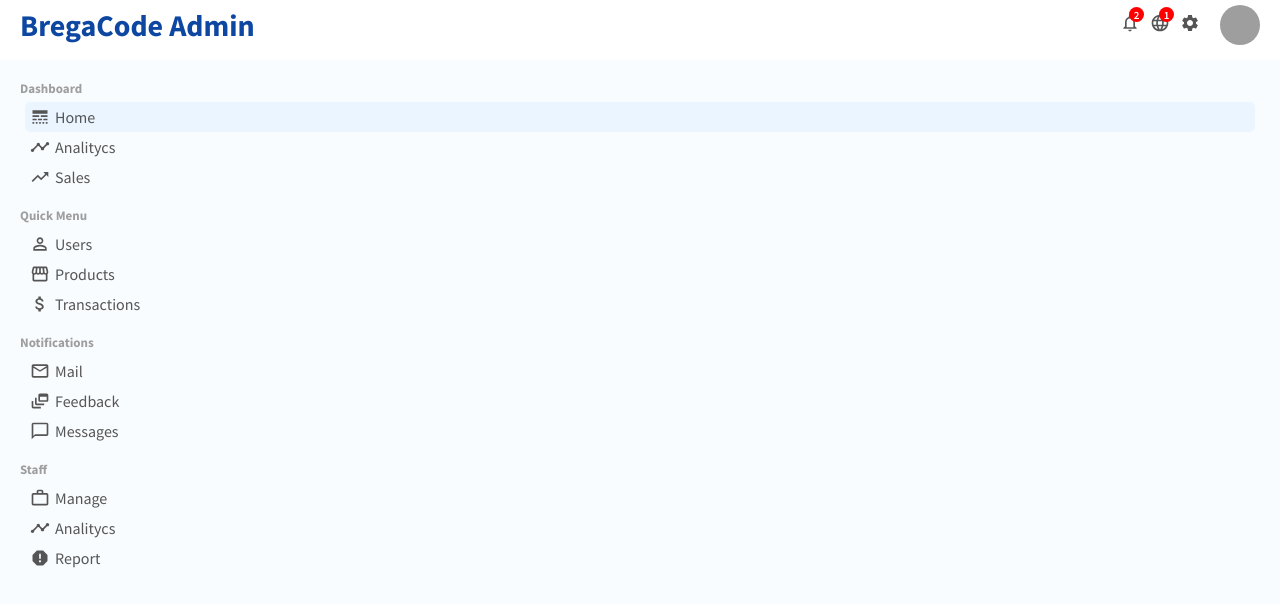
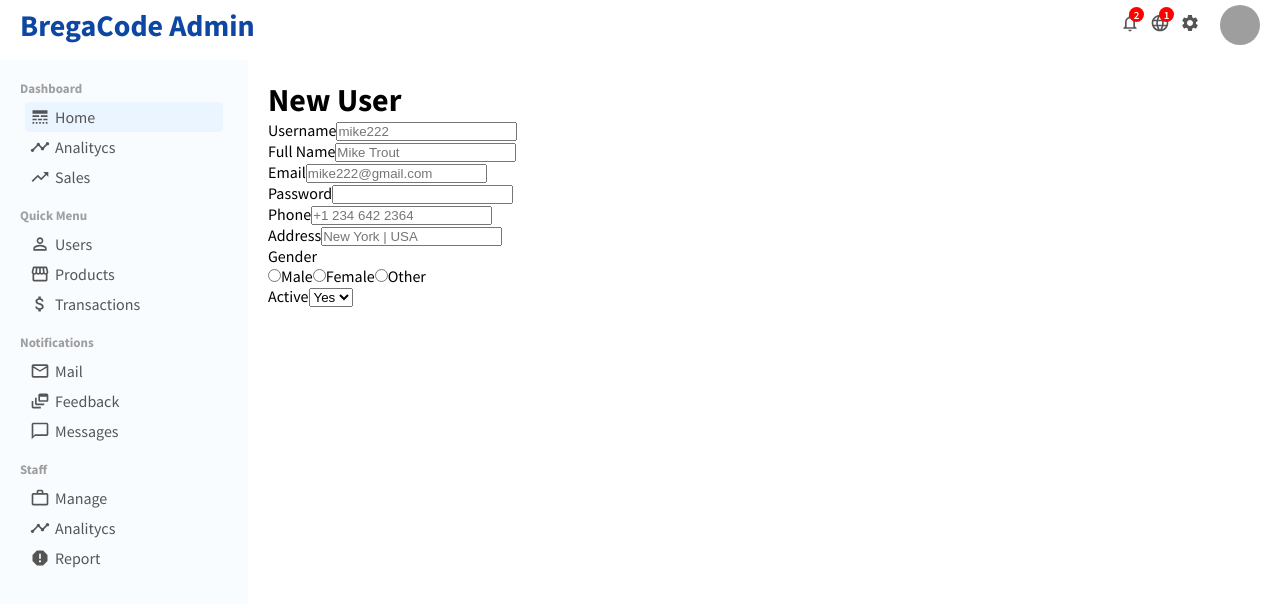
Before and after one commit to bregarulai/brega-admin, a React (Create React App) app: page /newuser in a window 1280 px wide. Shown: the top 604 px of the page. Built offline with nearby package versions, Linux system fonts and the light colour scheme; grey boxes are pictures that could not be loaded.

Commit message:
created new user jsx

```diff
--- a/src/App.jsx
+++ b/src/App.jsx
@@ -4,6 +4,7 @@ import "./app.css";
 import SideBar from "./components/Sidebar";
 import TopBar from "./components/TopBar";
 import Home from "./pages/Home";
+import NewUser from "./pages/NewUser";
 import User from "./pages/User";
 import UserList from "./pages/UserList";
 
@@ -17,6 +18,7 @@ const App = () => {
           <Route path="/" element={<Home />} />
           <Route path="/users" element={<UserList />} />
           <Route path="/user/:userId" element={<User />} />
+          <Route path="/newuser" element={<NewUser />} />
         </Routes>
       </div>
     </Router>
--- /dev/null
+++ b/src/pages/NewUser/index.jsx
@@ -0,0 +1,104 @@
+import React from "react";
+import "./newUser.css";
+
+const NewUser = () => {
+  return (
+    <div className="newUser">
+      <h1 className="newUserTitle">New User</h1>
+      <form className="newUserForm">
+        <div className="newUserFormItem">
+          <label className="newUserFormLabel">Username</label>
+          <input
+            type="text"
+            placeholder="mike222"
+            className="newUserFormInput"
+          />
+        </div>
+        <div className="newUserFormItem">
+          <label className="newUserFormLabel">Full Name</label>
+          <input
+            type="text"
+            placeholder="Mike Trout"
+            className="newUserFormInput"
+          />
+        </div>
+        <div className="newUserFormItem">
+          <label className="newUserFormLabel">Email</label>
+          <input
+            type="email"
+            placeholder="mike222@gmail.com"
+            className="newUserFormInput"
+          />
+        </div>
+        <div className="newUserFormItem">
+          <label className="newUserFormLabel">Password</label>
+          <input type="password" className="newUserFormInput" />
+        </div>
+        <div className="newUserFormItem">
+          <label className="newUserFormLabel">Phone</label>
+          <input
+            type="text"
+            placeholder="+1 234 642 2364"
+            className="newUserFormInput"
+          />
+        </div>
+        <div className="newUserFormItem">
+          <label className="newUserFormLabel">Address</label>
+          <input
+            type="text"
+            placeholder="New York | USA"
+            className="newUserFormInput"
+          />
+        </div>
+        <div className="newUserFormItem">
+          <label className="newUserFormLabel">Gender</label>
+          <div className="newUserGender">
+            <input
+              type="radio"
+              name="gender"
+              id="male"
+              value="male"
+              className="newUserFormInput newUserFormInputRadio"
+            />
+            <label className="newUserFormLabel-radio" for="male">
+              Male
+            </label>
+            <input
+              type="radio"
+              name="gender"
+              id="female"
+              value="female"
+              className="newUserFormInput newUserFormInputRadio"
+            />
+            <label className="newUserFormLabel-radio" for="female">
+              Female
+            </label>
+            <input
+              type="radio"
+              name="gender"
+              id="other"
+              value="other"
+              className="newUserFormInput newUserFormInputRadio"
+            />
+            <label className="newUserFormLabel-radio" for="other">
+              Other
+            </label>
+          </div>
+        </div>
+        <div className="newUserFormItem">
+          <label className="newUserFormLabel">Active</label>
+          <select name="active" id="active" className="newUserSelect">
+            <option value="yes" className="newUserSelectOption">
+              Yes
+            </option>
+            <option value="no" className="newUserSelectOption">
+              No
+            </option>
+          </select>
+        </div>
+      </form>
+    </div>
+  );
+};
+
+export default NewUser;
--- /dev/null
+++ b/src/pages/NewUser/newUser.css
@@ -0,0 +1,4 @@
+.newUser {
+    flex: 4;
+    padding: 2rem;
+}
--- a/src/pages/User/index.jsx
+++ b/src/pages/User/index.jsx
@@ -9,13 +9,16 @@ import {
   PhoneAndroid,
   Publish,
 } from "@mui/icons-material";
+import { Link } from "react-router-dom";
 
 const User = () => {
   return (
     <div className="user">
       <div className="userTitleContainer">
         <h1 className="userTitle">Edit User</h1>
-        <button className="userAddBtn">Create</button>
+        <Link to="/newuser">
+          <button className="userAddBtn">Create</button>
+        </Link>
       </div>
       <div className="userContainer">
         <div className="userShow">
--- a/src/pages/User/user.css
+++ b/src/pages/User/user.css
@@ -124,6 +124,10 @@
     height: 3rem;
 }
 
+.userUpdateInput:focus {
+    outline: none;
+}
+
 .userUpdateRight {
     display: flex;
     flex-direction: column;
```
